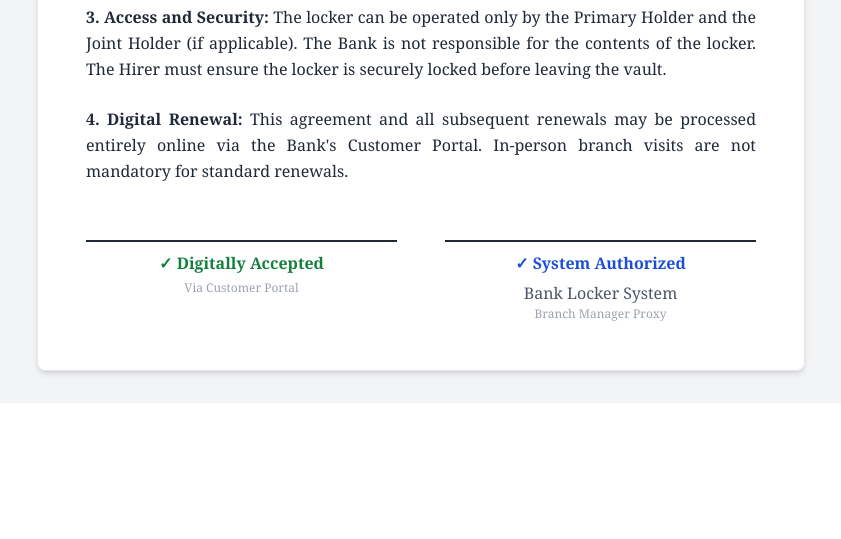
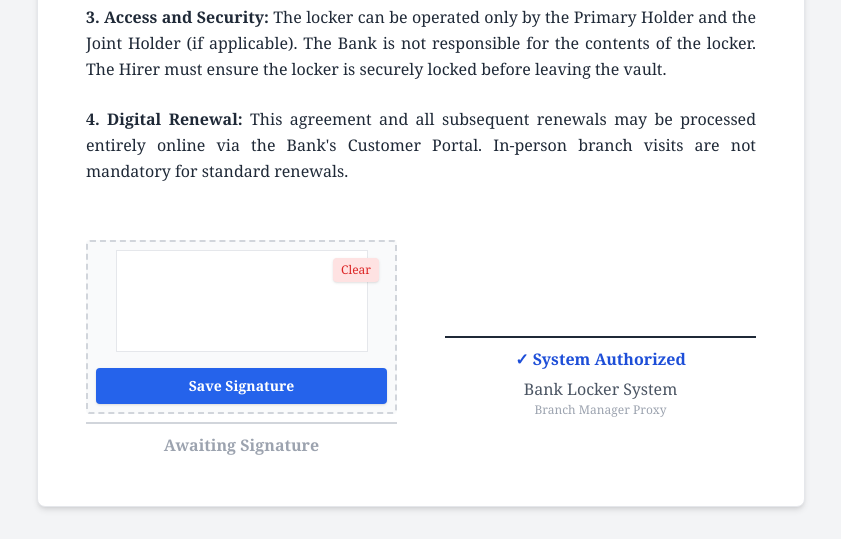
Before and after one commit to sriakshar16-svg/bank-locker-system, a FastAPI app: template templates/agreement.html in a window 1280 px wide. Shown: the part 805-1344 px from the top of the page, without its empty margins (219-1060 px from the left). Before the commit the page ends 1185 px from the top, so only its background shows below. Run offline with FastAPI, Linux system fonts and the light colour scheme; the template is opened without the code that fills it, so the values that code supplies are empty; some libraries are stand-ins or nearby versions.

Commit message:
Add interactive trackpad signature capture to agreements

```diff
--- a/main.py
+++ b/main.py
@@ -45,6 +45,11 @@ def init_db():
             action TEXT,
             description TEXT
         )''')
+        # 4. NEW: Signature column
+        try:
+            conn.execute("ALTER TABLE lockers ADD COLUMN signature TEXT")
+        except sqlite3.OperationalError:
+            pass
 init_db()
 
 def log_action(action: str, description: str):
@@ -144,7 +149,7 @@ def add_locker(
     try:
         with sqlite3.connect(DB_FILE) as conn:
             conn.execute(
-                "INSERT INTO lockers VALUES (?, ?, ?, ?, ?, ?, ?)",
+                "INSERT INTO lockers (locker_no, primary_holder, joint_holder, nominee, size, rent, due_date) VALUES (?, ?, ?, ?, ?, ?, ?)",
                 (locker_no, primary_holder, joint_holder, nominee, size, rent, due_date)
             )
         log_action("ADD", f"Locker {locker_no} allotted to {primary_holder}")
@@ -304,3 +309,18 @@ def view_agreement(locker_no: str, request: Request, auth_token: str = Cookie(No
         return RedirectResponse(url="/", status_code=303)
 
     return templates.TemplateResponse(request=request, name="agreement.html", context={"locker": dict(locker), "date": str(date.today())})
+
+@app.post("/api/sign/{locker_no}")
+async def save_signature(locker_no: str, request: Request, auth_token: str = Cookie(None), client_token: str = Cookie(None)):
+    if not (verify_login(auth_token) or client_token == locker_no):
+        return {"error": "Unauthorized"}
+
+    data = await request.json()
+    signature_data = data.get("signature")
+
+    if signature_data:
+        with sqlite3.connect(DB_FILE) as conn:
+            conn.execute("UPDATE lockers SET signature = ? WHERE locker_no = ?", (signature_data, locker_no))
+        log_action("SIGNATURE", f"Signature saved for locker {locker_no}")
+        return {"success": True}
+    return {"error": "No signature provided"}
--- a/templates/agreement.html
+++ b/templates/agreement.html
@@ -62,11 +62,21 @@
 
             <div class="mt-20 pt-8 grid grid-cols-2 gap-12 text-center">
                 <div>
-                    <div class="border-t-2 border-gray-800 pt-2 font-bold text-green-700">✓ Digitally Accepted</div>
-                    <p class="mt-1 text-gray-600">{{ locker.primary_holder }}</p>
-                    <p class="text-xs text-gray-400">Via Customer Portal</p>
+                    {% if locker.signature %}
+                        <img src="{{ locker.signature }}" alt="Signature" class="mx-auto h-24 object-contain border-b-2 border-gray-800 mb-2">
+                        <div class="font-bold text-green-700">✓ Digitally Signed</div>
+                        <p class="mt-1 text-gray-600">{{ locker.primary_holder }}</p>
+                    {% else %}
+                        <div class="no-print border-2 border-dashed border-gray-300 rounded p-2 mb-2 bg-gray-50 relative">
+                            <canvas id="sigCanvas" width="250" height="100" class="bg-white border cursor-crosshair mx-auto"></canvas>
+                            <button id="clearBtn" class="absolute top-4 right-4 text-xs bg-red-100 text-red-600 px-2 py-1 rounded shadow hover:bg-red-200">Clear</button>
+                            <button id="saveBtn" class="mt-4 w-full bg-blue-600 text-white text-sm font-bold py-2 rounded shadow hover:bg-blue-700">Save Signature</button>
+                        </div>
+                        <div class="border-t-2 border-gray-300 pt-2 font-bold no-print text-gray-400">Awaiting Signature</div>
+                    {% endif %}
                 </div>
                 <div>
+                    <div class="h-24"></div>
                     <div class="border-t-2 border-gray-800 pt-2 font-bold text-blue-700">✓ System Authorized</div>
                     <p class="mt-1 text-gray-600">Bank Locker System</p>
                     <p class="text-xs text-gray-400">Branch Manager Proxy</p>
@@ -74,5 +84,76 @@
             </div>
         </div>
     </div>
+    {% if not locker.signature %}
+    <script>
+        const canvas = document.getElementById('sigCanvas');
+        const ctx = canvas.getContext('2d');
+        let isDrawing = false;
+
+        function startDrawing(e) {
+            isDrawing = true;
+            draw(e);
+        }
+        function stopDrawing() {
+            isDrawing = false;
+            ctx.beginPath();
+        }
+        function draw(e) {
+            if (!isDrawing) return;
+            e.preventDefault();
+
+            const rect = canvas.getBoundingClientRect();
+            const clientX = e.clientX || (e.touches && e.touches[0].clientX);
+            const clientY = e.clientY || (e.touches && e.touches[0].clientY);
+
+            if (!clientX || !clientY) return;
+
+            const x = clientX - rect.left;
+            const y = clientY - rect.top;
+
+            ctx.lineWidth = 2;
+            ctx.lineCap = 'round';
+            ctx.strokeStyle = '#000000';
+            ctx.lineTo(x, y);
+            ctx.stroke();
+            ctx.beginPath();
+            ctx.moveTo(x, y);
+        }
+
+        canvas.addEventListener('mousedown', startDrawing);
+        canvas.addEventListener('mousemove', draw);
+        canvas.addEventListener('mouseup', stopDrawing);
+        canvas.addEventListener('mouseout', stopDrawing);
+
+        canvas.addEventListener('touchstart', startDrawing, {passive: false});
+        canvas.addEventListener('touchmove', draw, {passive: false});
+        canvas.addEventListener('touchend', stopDrawing);
+
+        document.getElementById('clearBtn').addEventListener('click', () => {
+            ctx.clearRect(0, 0, canvas.width, canvas.height);
+        });
+
+        document.getElementById('saveBtn').addEventListener('click', async () => {
+            const dataUrl = canvas.toDataURL('image/png');
+            const btn = document.getElementById('saveBtn');
+            btn.innerText = 'Saving...';
+            btn.disabled = true;
+
+            const res = await fetch('/api/sign/{{ locker.locker_no }}', {
+                method: 'POST',
+                headers: { 'Content-Type': 'application/json' },
+                body: JSON.stringify({ signature: dataUrl })
+            });
+
+            if (res.ok) {
+                window.location.reload();
+            } else {
+                alert('Failed to save signature.');
+                btn.innerText = 'Save Signature';
+                btn.disabled = false;
+            }
+        });
+    </script>
+    {% endif %}
 </body>
 </html>
```
